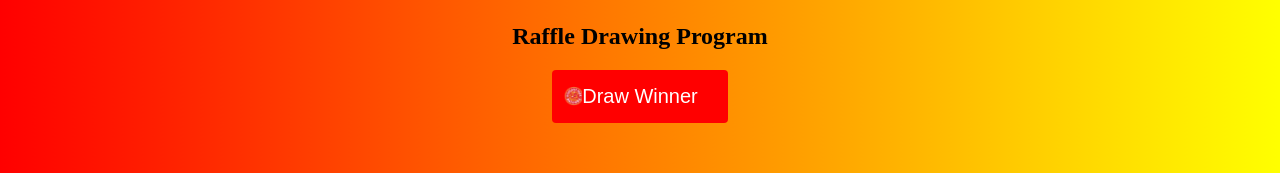
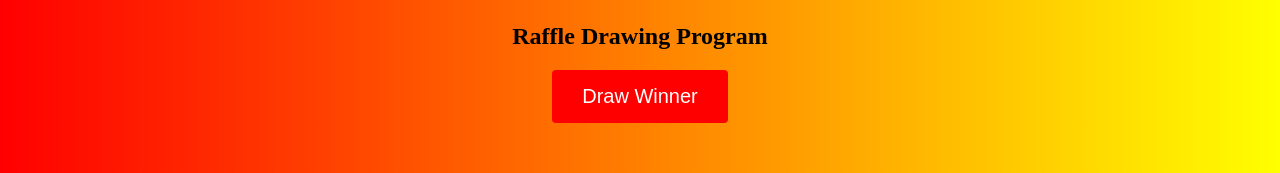
Before and after one commit to Michael-Flynn/raffle-drawing-app, a React (Create React App) app: page / in a window 1280 px wide. Shown: the part 231-404 px from the top of the page. Built offline with nearby package versions, Linux system fonts and the light colour scheme.

Commit message:
3rd commit

```diff
--- a/src/App.css
+++ b/src/App.css
@@ -22,18 +22,6 @@ body {
   cursor: pointer;
   border-radius: 4px;
   transition: background-color 0.3s ease;
-}
-
-.styled-button::after {
-  content: '';
-  background-image: url('./img/school logo.png');
-  background-size: cover;
-  width: 20px; /* Adjust the width and height of the image */
-  height: 20px;
-  position: absolute;
-  top: 50%;
-  left: 10px; /* Adjust the positioning of the image */
-  transform: translateY(-50%);
 }
 
 .styled-button:hover {
```
